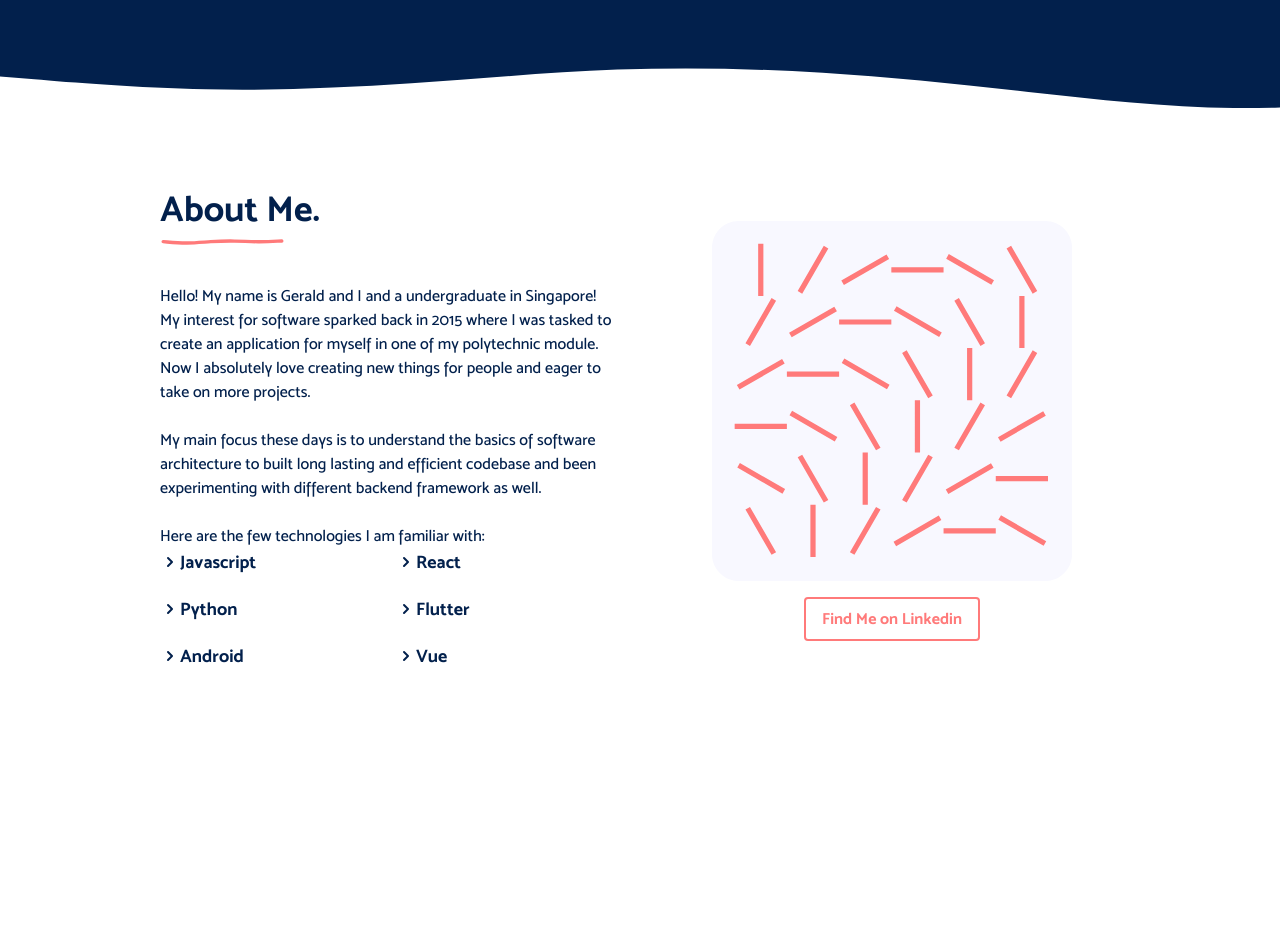
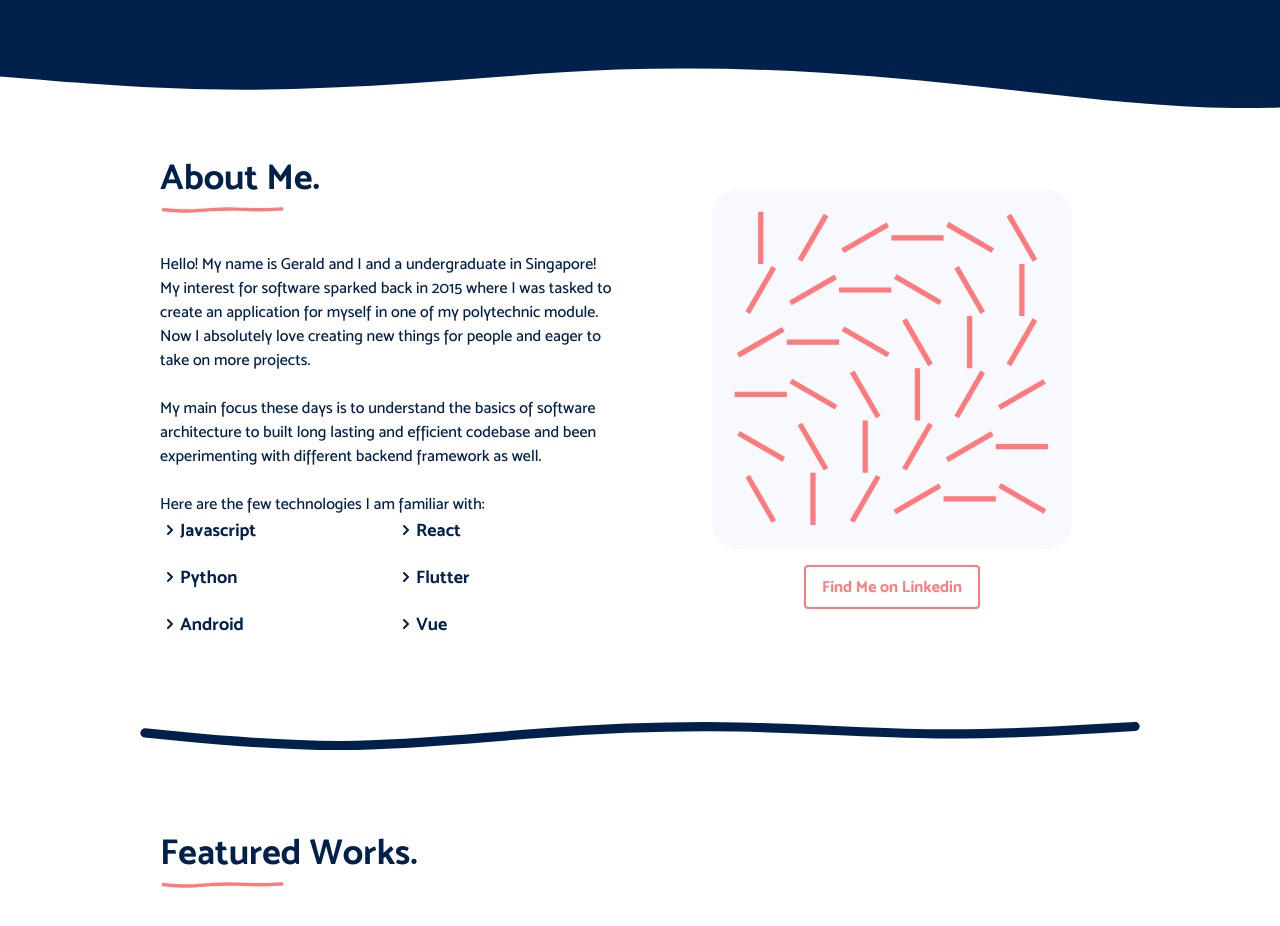
Before and after one commit to GeraldHeng/gh-make, a Next.js app: page / in a window 1280 px wide. Shown: the part 454-1380 px from the top of the page. Before the commit the page ends 1287 px from the top, so only its background shows below. Built offline with nearby package versions, Linux system fonts and the light colour scheme.

Commit message:
Add divider and start featured work

```diff
--- a/components/commons/about/AboutSection.js
+++ b/components/about/AboutSection.js
@@ -1,6 +1,6 @@
 import Image from "next/image";
-import Tilt from "../Tilt";
-import Button from "../Button";
+import Tilt from "../commons/Tilt";
+import Button from "../commons/Button";
 import LanguageListItem from "./LanguageListItem";
 
 const AboutSection = ({ children, ...rest }) => {
@@ -14,7 +14,7 @@ const AboutSection = ({ children, ...rest }) => {
   ];
 
   return (
-    <div className="grid grid-cols-2 md:px-40 px-12 md:pt-20 pt-8 gap-12">
+    <div className="grid grid-cols-2 md:px-40 px-12 md:py-12 py-8 gap-12">
       <div className="flex flex-col gap-8">
         <div>
           <h2 className="text-primary">About Me.</h2>
--- /dev/null
+++ b/components/works/WorkSection.js
@@ -0,0 +1,35 @@
+import Image from "next/image";
+import Tilt from "../commons/Tilt";
+import Button from "../commons/Button";
+
+const WorkSection = ({ children, ...rest }) => {
+  const works = [
+    {
+      title: "Daises by DDS",
+      tags: ["Nuxt JS", "Styled Component", "Website"],
+      description:
+        "We updated and redesigned their existing brand and created a new marketing website to increase their professionalism and credibility.",
+      link: "https://daisiesbydds.com/",
+      githubLink: "",
+      learnMore: "",
+    },
+  ];
+
+  return (
+    <div className="grid grid-cols-2 md:px-40 px-12 md:py-12 py-8 gap-12">
+      <div className="flex flex-col gap-8">
+        <div>
+          <h2 className="text-primary">Featured Works.</h2>
+          <Image
+            src="/images/title_line.svg"
+            height={6}
+            width={125}
+            alt="hover_line"
+          />
+        </div>
+      </div>
+    </div>
+  );
+};
+
+export default WorkSection;
--- a/pages/index.js
+++ b/pages/index.js
@@ -1,6 +1,8 @@
 import HeroSection from "../components/hero/HeroSection";
 import Navbar from "../components/navbar/Navbar";
-import AboutSection from "../components/commons/about/AboutSection";
+import AboutSection from "../components/about/AboutSection";
+import WorkSection from "../components/works/WorkSection";
+import Image from "next/image";
 
 export default function Home() {
   return (
@@ -9,6 +11,16 @@ export default function Home() {
         <Navbar />
       </HeroSection>
       <AboutSection />
+      <div className="flex justify-center py-8">
+        <Image
+          src="/images/section_divider.svg"
+          width={1000}
+          height={30}
+          alt="divider"
+        />
+      </div>
+
+      <WorkSection />
     </div>
   );
 }
```
Also changed, not shown: components/about/LanguageListItem.js (renamed from components/commons/about/LanguageListItem.js), public/images/section_divider.svg (added).
